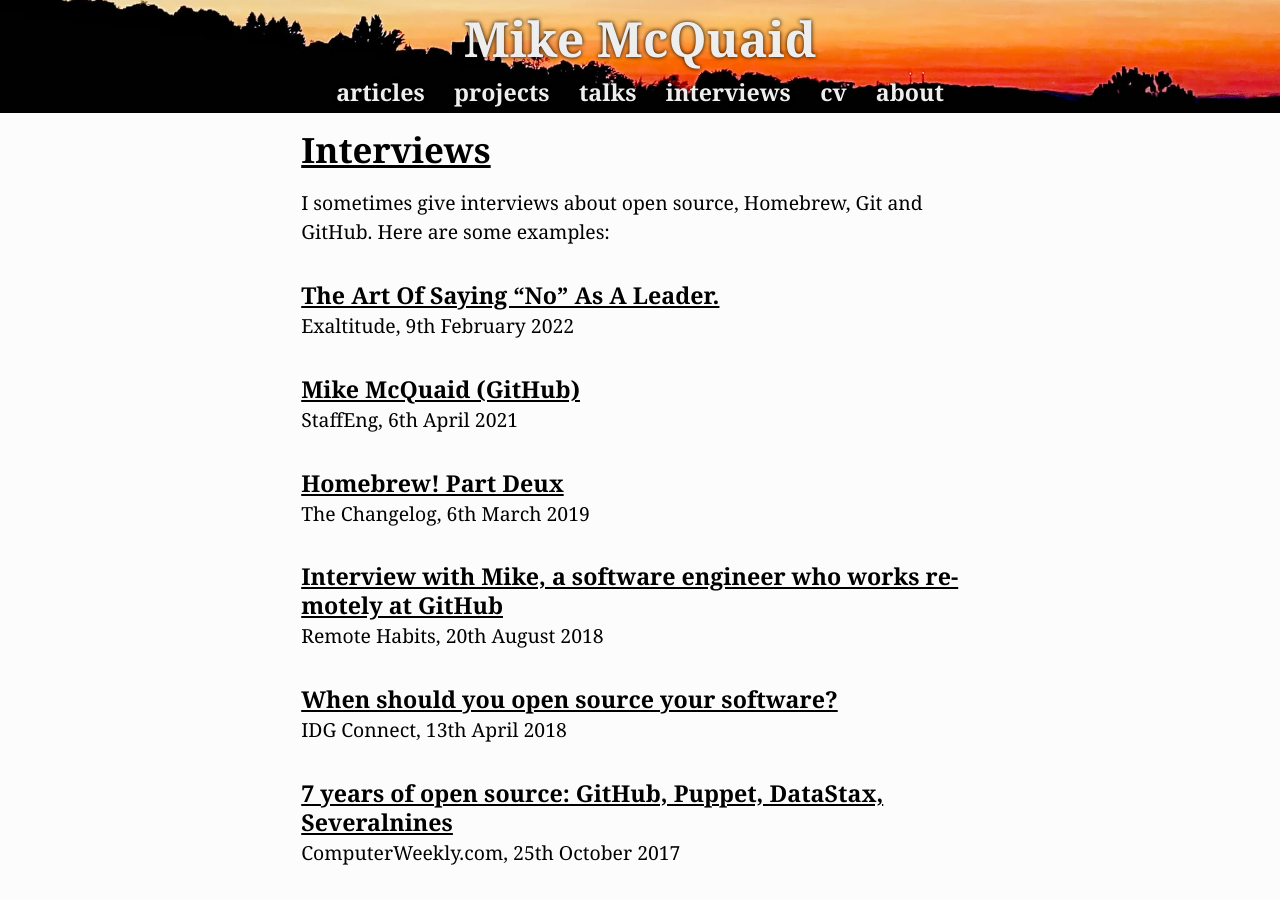
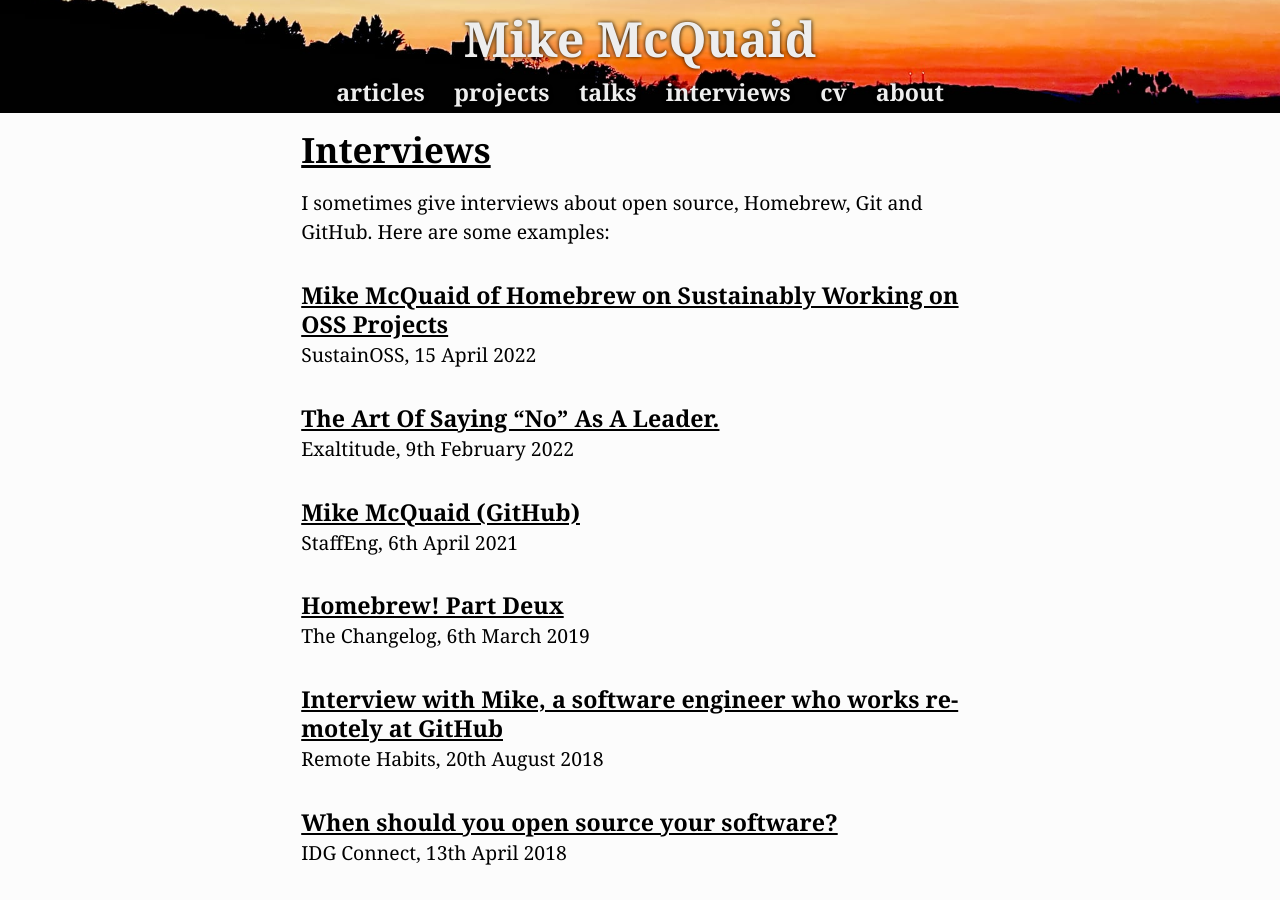
Before and after one commit to MikeMcQuaid/mikemcquaid.com, a Jekyll site: the page built from interviews.md, in a window 1280 px wide and 900 px high. Built offline with Jekyll 4.4.1, drawn with Linux system fonts in a browser that asks for light colours.

Commit message:
interviews: add latest podcast.

```diff
--- a/interviews.md
+++ b/interviews.md
@@ -4,6 +4,10 @@
 redirect_from: /press
 ---
 I sometimes give interviews about open source, Homebrew, Git and GitHub. Here are some examples:
+
+#### [Mike McQuaid of Homebrew on Sustainably Working on OSS Projects](https://podcast.sustainoss.org/117)
+
+SustainOSS, 15 April 2022
 
 #### [The Art Of Saying “No” As A Leader.](https://www.exaltitude.io/blogs/the-art-of-saying-no-as-a-leader)
 
```
